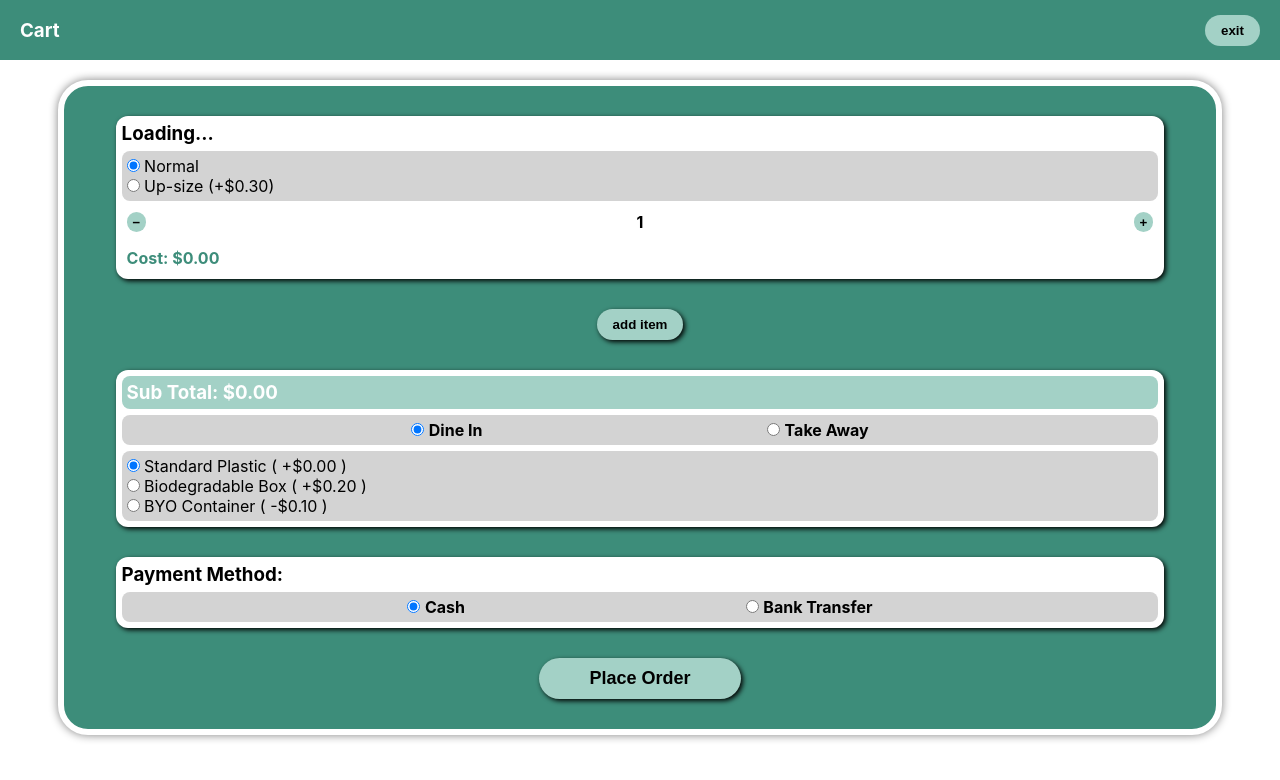
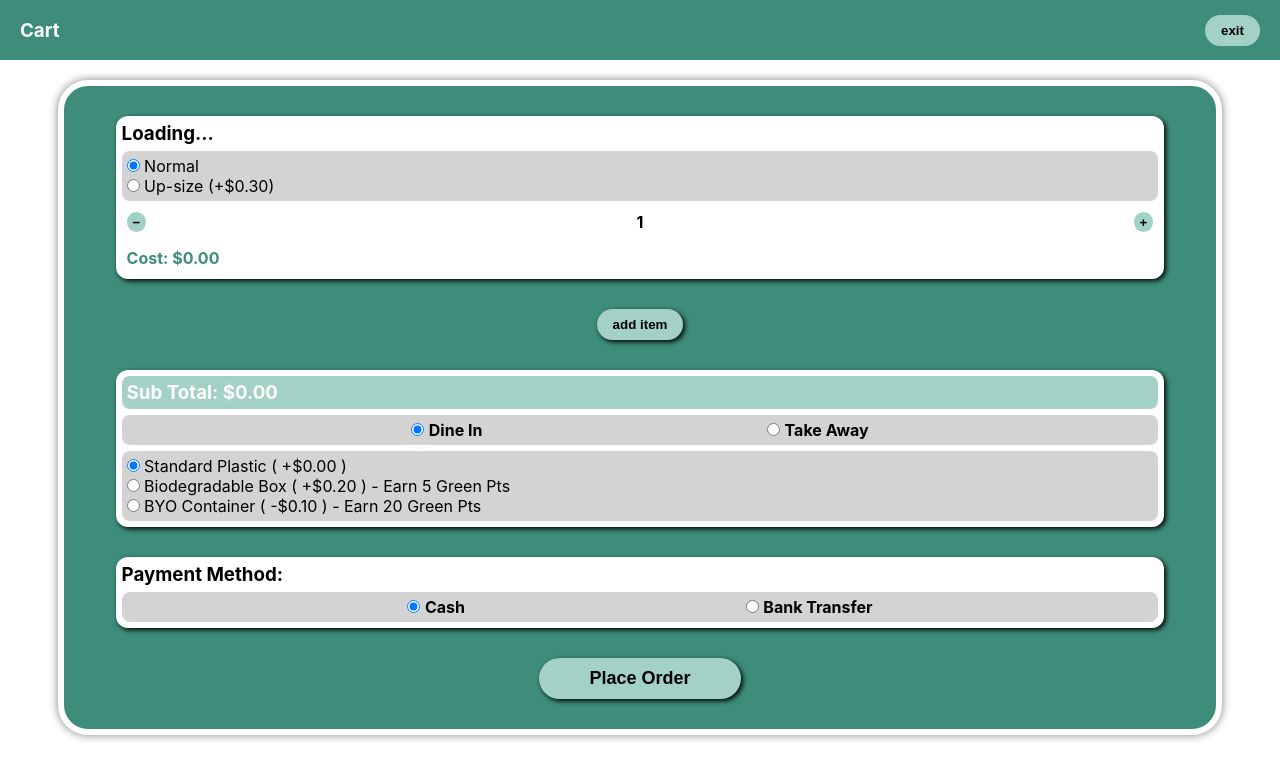
Before and after one commit to ka1-tgd/FED-Assignment, a plain HTML site: page Operational_(ShaoHeng)/html/ordering-page.html in a window 1280 px wide. Drawn offline with Linux system fonts and the light colour scheme.

Commit message:
packaging changes commit

```diff
--- a/Operational_(ShaoHeng)/html/ordering-page.html
+++ b/Operational_(ShaoHeng)/html/ordering-page.html
@@ -62,11 +62,11 @@
                     </div>
                     <div class="bio-box-option">
                         <input type="radio" id="bio-box" name="packaging-toggle-grp">
-                        <label for="bio-box">Biodegradable Box ( +$0.20 )</label>
+                        <label for="bio-box">Biodegradable Box ( +$0.20 ) - Earn 5 Green Pts</label>
                     </div>
                     <div class="byo-option">
                         <input type="radio" id="byo" name="packaging-toggle-grp">
-                        <label for="byo">BYO Container ( -$0.10 )</label>
+                        <label for="byo">BYO Container ( -$0.10 ) - Earn 20 Green Pts</label>
                     </div>
                 </div>
             </div>
```
